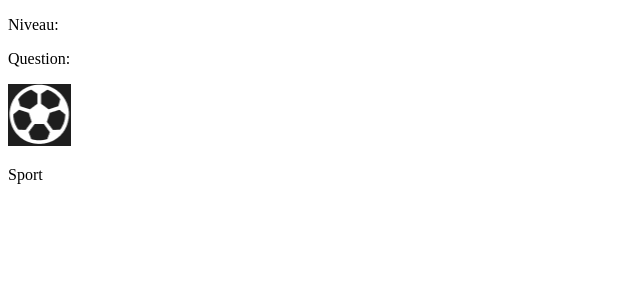
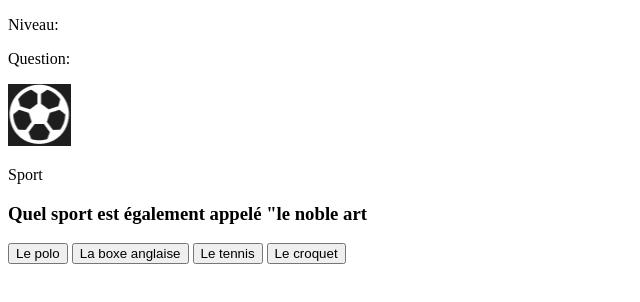
Before and after one commit to fbuisson/quizGame, a plain HTML site: page questions/questions.html in a window 1280 px wide. Shown: the whole page, without its empty margins (0-640 px from the left). Drawn offline with Linux system fonts and the light colour scheme.

Commit message:
questions html done

```diff
--- a/questions/questions.html
+++ b/questions/questions.html
@@ -20,6 +20,17 @@
         <img class="categoryLogo sport" src="/questions/pic/logo-sport-temporaire.png" alt="category logo">
         <p class="category sport">Sport</p>
     </div>
+
+    <div class="timerBarContainer"><span class="timerBar"></span></div>
+    <div class="questionContainer">
+        <h3>Quel sport est également appelé "le noble art</h3>
+    </div>
+    <div class="answerContainer">
+        <button class="answer"><i class="fa-arrow"></i>Le polo</button>
+        <button class="answer"><i class="fa-arrow"></i>La boxe anglaise</button>
+        <button class="answer"><i class="fa-arrow"></i>Le tennis</button>
+        <button class="answer"><i class="fa-arrow"></i>Le croquet</button>
+    </div>
 </main>
 
 <body>
```
